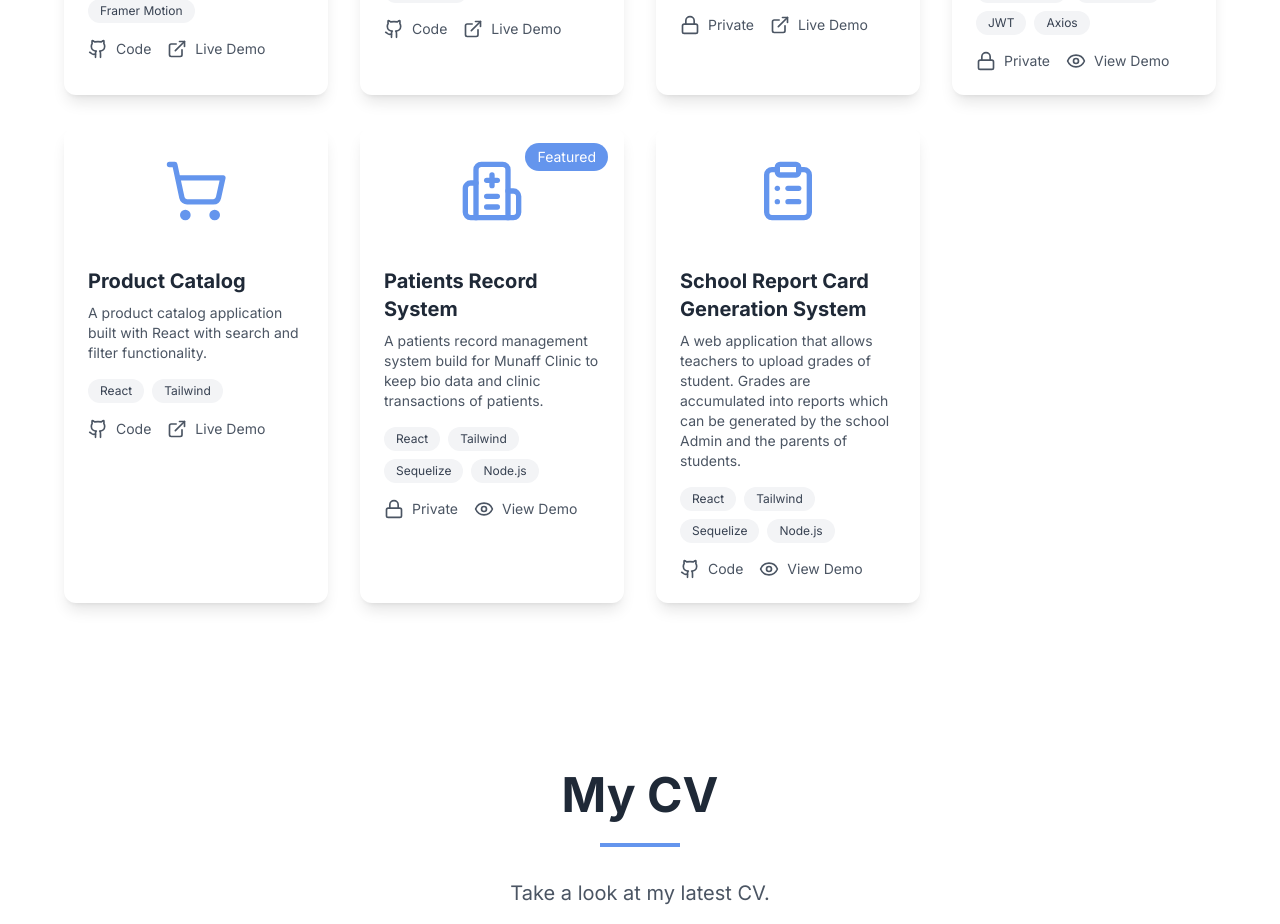
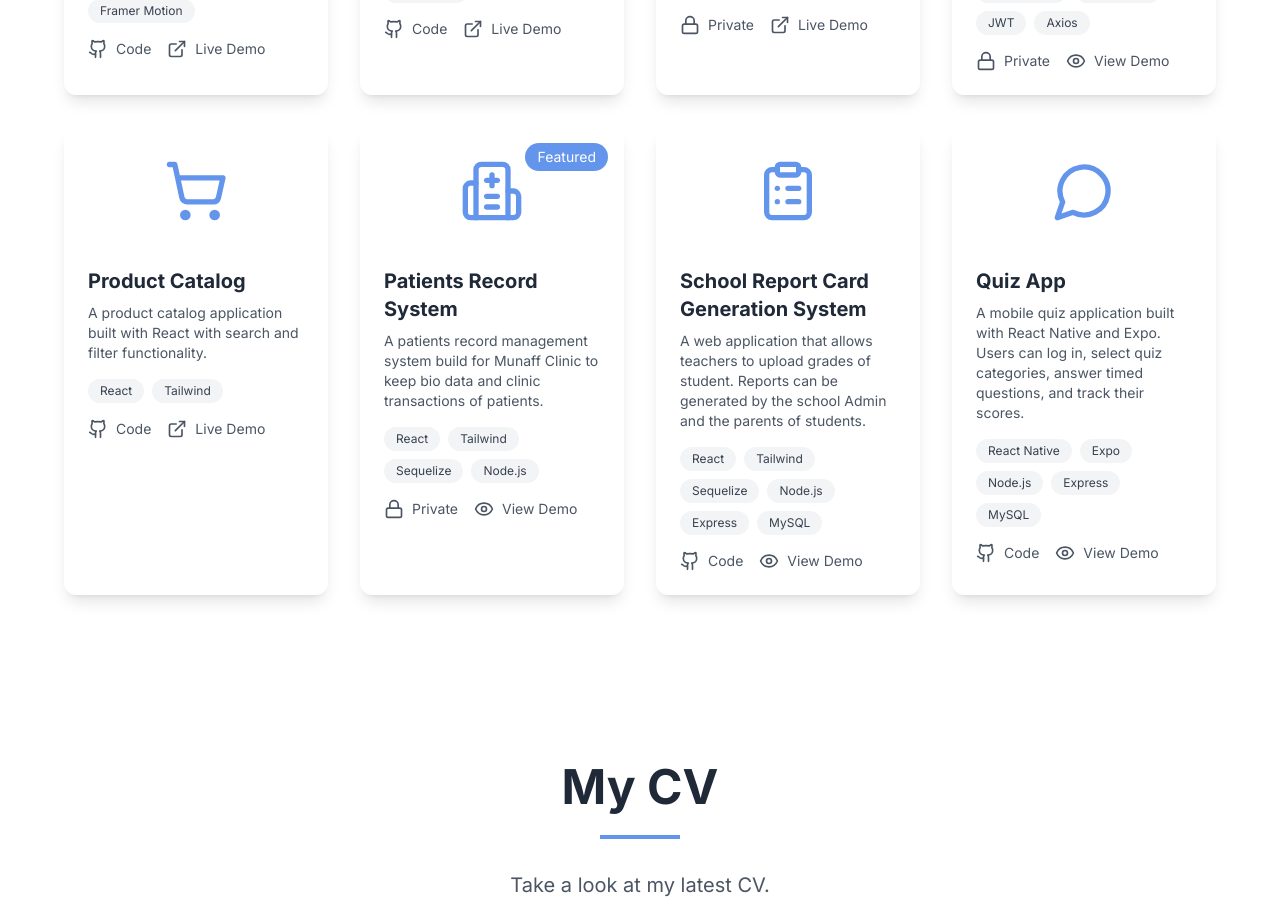
Before and after one commit to BCEESAY10/Bamfa-Portfolio, a Next.js app: page / in a window 1280 px wide. Shown: the part 3625-4549 px from the top of the page. Built offline with nearby package versions, Linux system fonts and the light colour scheme.

Commit message:
add the quiz app project

```diff
--- a/app/projects/page.js
+++ b/app/projects/page.js
@@ -167,10 +167,10 @@ export default function Projects() {
     {
       title: "School Report Card Generation System",
       description:
-        "A web application that allows teachers to upload grades of student. Grades are accumulated into reports which can be generated by the school Admin and the parents of students.",
+        "A web application that allows teachers to upload grades of student. Reports can be generated by the school Admin and the parents of students.",
       icon: <ClipboardList className="w-16 h-16 mx-auto text-primary" />,
       tags: ["fullstack"],
-      tech: ["React", "Tailwind", "Sequelize", "Node.js"],
+      tech: ["React", "Tailwind", "Sequelize", "Node.js", "Express", "MySQL"],
       liveLink: "#",
       githubLink: "https://github.com/BCEESAY10/report-portal-frontend",
       isPrivate: false,
@@ -178,6 +178,23 @@ export default function Projects() {
         "https://placehold.co/800x600/667eea/ffffff?text=Dashboard+View",
         "https://placehold.co/800x600/667eea/ffffff?text=Report+Generation",
         "https://placehold.co/800x600/667eea/ffffff?text=Grade+Upload",
+      ],
+    },
+    {
+      title: "Quiz App",
+      description:
+        "A mobile quiz application built with React Native and Expo. Users can log in, select quiz categories, answer timed questions, and track their scores.",
+      icon: <MessageCircle className="w-16 h-16 mx-auto text-primary" />,
+      tags: ["fullstack"],
+      tech: ["React Native", "Expo", "Node.js", "Express", "MySQL"],
+      liveLink: "#",
+      githubLink: "https://github.com/BCEESAY10/quiz-app",
+      isPrivate: false,
+      screenshots: [
+        "https://placehold.co/400x800/667eea/ffffff?text=Login+Screen",
+        "https://placehold.co/400x800/667eea/ffffff?text=Category+Selection",
+        "https://placehold.co/400x800/667eea/ffffff?text=Quiz+Screen",
+        "https://placehold.co/400x800/667eea/ffffff?text=Score+Dashboard",
       ],
     },
   ];
```
